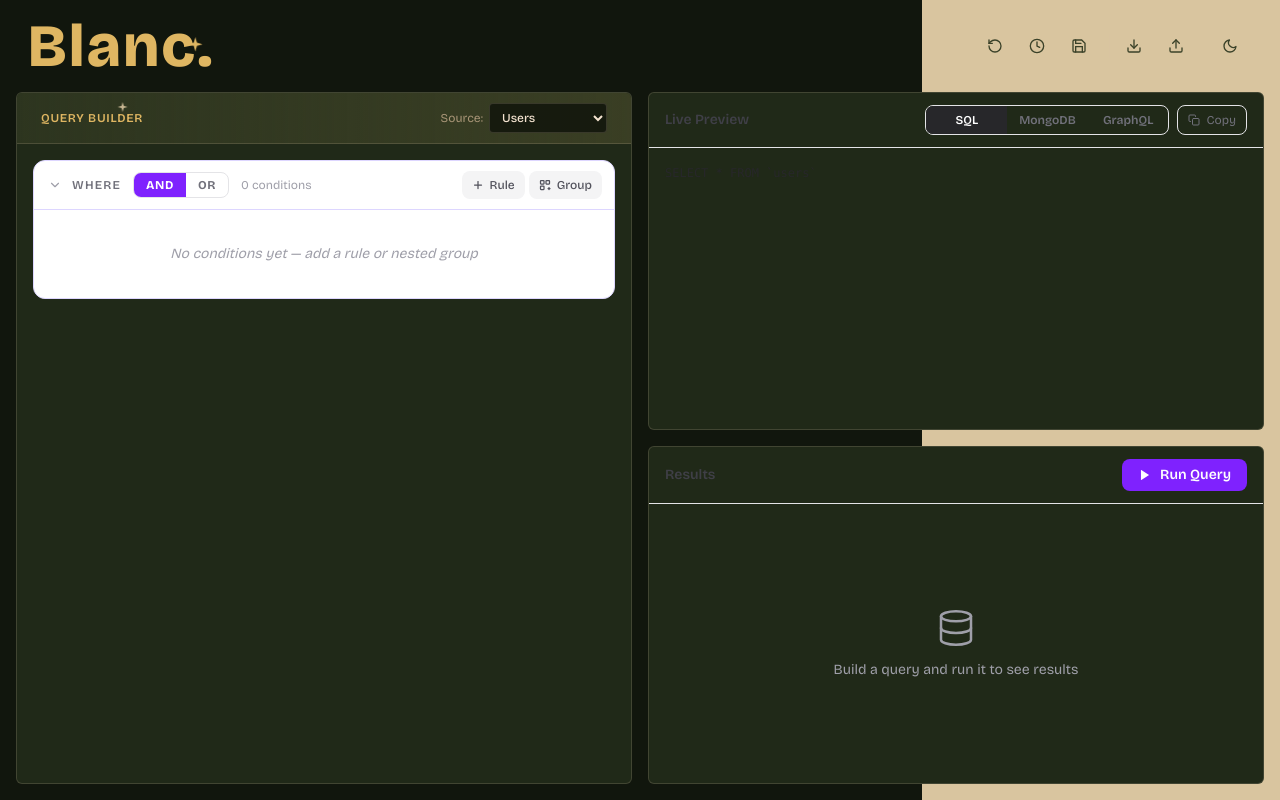
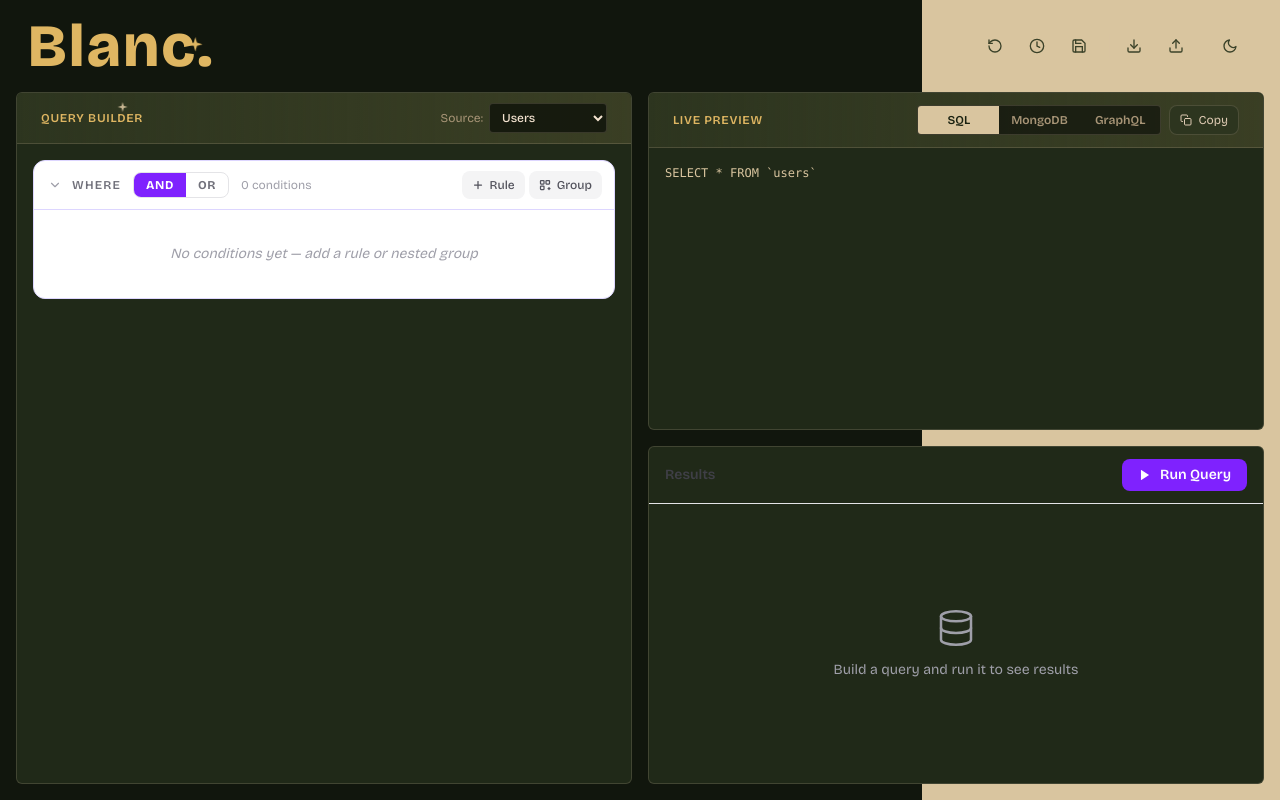
Before and after one commit to odielijah/blanc_canvas, a Next.js app: page / in a window 1280 px wide. Built offline with nearby package versions, Linux system fonts and the light colour scheme.

Commit message:
style(preview): update query preview controls

```diff
--- a/src/features/query-builder/components/QueryPreview.tsx
+++ b/src/features/query-builder/components/QueryPreview.tsx
@@ -3,6 +3,7 @@ import { useMemo, useState } from "react";
 import { useQueryStore } from "@/features/query-builder/store/queryStore";
 import { generateQuery } from "@/features/query-builder/lib/queryEngine";
 import { QueryFormat } from "@/shared/types/query";
+import { CheckIcon, CopyIcon } from "./icons";
 
 const FORMAT_OPTIONS: { value: QueryFormat; label: string }[] = [
   { value: "sql", label: "SQL" },
@@ -28,13 +29,13 @@ export default function QueryPreview() {
   return (
     <div className="flex flex-col h-full">
       {/* Header */}
-      <div className="flex flex-col gap-2 px-4 py-3 border-b border-zinc-200 dark:border-zinc-800 sm:flex-row sm:items-center sm:justify-between">
-        <span className="text-sm font-semibold text-zinc-700 dark:text-zinc-200">
+      <div className="panel-header flex flex-col gap-2 px-5 py-3 sm:flex-row sm:items-center sm:justify-between sm:px-6">
+        <span className="panel-title text-xs tracking-[0.7px] uppercase font-semibold">
           Live Preview
         </span>
         <div className="grid w-full grid-cols-1 gap-2 min-[380px]:grid-cols-[1fr_auto] sm:w-auto sm:flex sm:items-center">
           {/* Format tabs */}
-          <div className="grid min-w-0 grid-cols-3 overflow-hidden rounded-lg border border-zinc-200 dark:border-zinc-700">
+          <div className="segmented-control grid min-w-0 grid-cols-3">
             {FORMAT_OPTIONS.map((opt) => (
               <button
                 key={opt.value}
@@ -43,8 +44,8 @@ export default function QueryPreview() {
                   min-w-0 px-2 py-1.5 text-xs font-semibold transition-all sm:px-3
                   ${
                     format === opt.value
-                      ? "bg-zinc-800 dark:bg-zinc-100 text-white dark:text-zinc-900"
-                      : "text-zinc-500 dark:text-zinc-400 hover:bg-zinc-100 dark:hover:bg-zinc-800"
+                      ? "segmented-option-active"
+                      : "segmented-option"
                   }
                 `}
               >
@@ -56,37 +57,16 @@ export default function QueryPreview() {
           {/* Copy button */}
           <button
             onClick={handleCopy}
-            className="flex min-w-0 items-center justify-center gap-1.5 rounded-lg border border-zinc-200 px-2.5 py-1.5 text-xs text-zinc-500 transition-all hover:bg-zinc-100 dark:border-zinc-700 dark:text-zinc-400 dark:hover:bg-zinc-800"
+            className="ghost-button flex min-w-0 items-center justify-center gap-1.5 rounded-lg px-2.5 py-1.5 text-xs transition-all"
           >
             {copied ? (
               <>
-                <svg
-                  width="12"
-                  height="12"
-                  viewBox="0 0 24 24"
-                  fill="none"
-                  stroke="currentColor"
-                  strokeWidth="2.5"
-                  strokeLinecap="round"
-                >
-                  <polyline points="20 6 9 17 4 12" />
-                </svg>
+                <CheckIcon />
                 <span className="truncate">Copied!</span>
               </>
             ) : (
               <>
-                <svg
-                  width="12"
-                  height="12"
-                  viewBox="0 0 24 24"
-                  fill="none"
-                  stroke="currentColor"
-                  strokeWidth="2"
-                  strokeLinecap="round"
-                >
-                  <rect x="9" y="9" width="13" height="13" rx="2" />
-                  <path d="M5 15H4a2 2 0 01-2-2V4a2 2 0 012-2h9a2 2 0 012 2v1" />
-                </svg>
+                <CopyIcon />
                 <span className="truncate">Copy</span>
               </>
             )}
@@ -96,7 +76,7 @@ export default function QueryPreview() {
 
       {/* Code */}
       <div className="flex-1 overflow-auto">
-        <pre className="min-w-0 p-4 text-xs font-mono leading-relaxed text-zinc-800 dark:text-zinc-200 whitespace-pre-wrap break-words">
+        <pre className="query-code min-w-0 whitespace-pre-wrap break-words p-4 font-mono text-xs leading-relaxed">
           <code>{preview}</code>
         </pre>
       </div>
```
